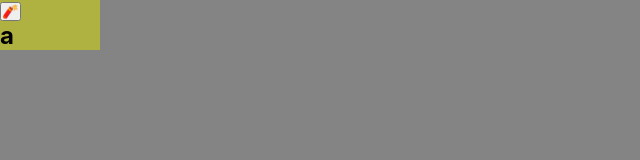
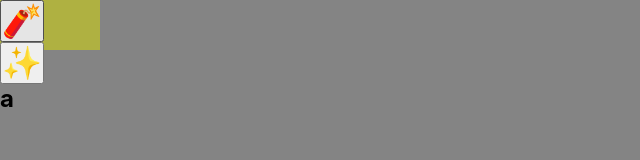
Before and after one commit to lcorrea-dev/screen-drawer, an Electron app: page src/index.html in a window 1280 px wide. Shown: the whole page, without its empty margins (0-640 px from the left). Drawn offline with Linux system fonts and the light colour scheme.

Commit message:
feat: clean tool

```diff
--- a/src/index.css
+++ b/src/index.css
@@ -31,3 +31,7 @@ body {
     -ms-user-select: none;
     user-select: none;
 }
+
+.emoji {
+    font-size: 32px;
+}
--- a/src/index.html
+++ b/src/index.html
@@ -13,7 +13,13 @@
              class="toolbar">
             <div class="tool">
                 <button class="tool-btn"
-                        id="penTool">🧨</button>
+                        id="penTool">
+                    <span class="emoji">🧨</span></button>
+            </div>
+            <div class="tool">
+                <button class="tool-btn"
+                        id="cleanBoardTool">
+                    <span class="emoji">✨</span></button>
             </div>
             <h2 id="positionh2"
                 class="unselectable">
--- a/src/renderer.js
+++ b/src/renderer.js
@@ -43,6 +43,11 @@ let mousePosition = { x: 0, y: 0 };
 //     mousePosition.x = e.clientX / 5;
 //     mousePosition.y = e.clientY / 5.7;
 // }
+
+const cleanBoardTool = document.getElementById('cleanBoardTool');
+cleanBoardTool.addEventListener('click', () => {
+    boardContext.clearRect(0, 0, board.width, board.height);
+});
 
 function setPosition(e) {
     mousePosition.x = e.screenX;
```
